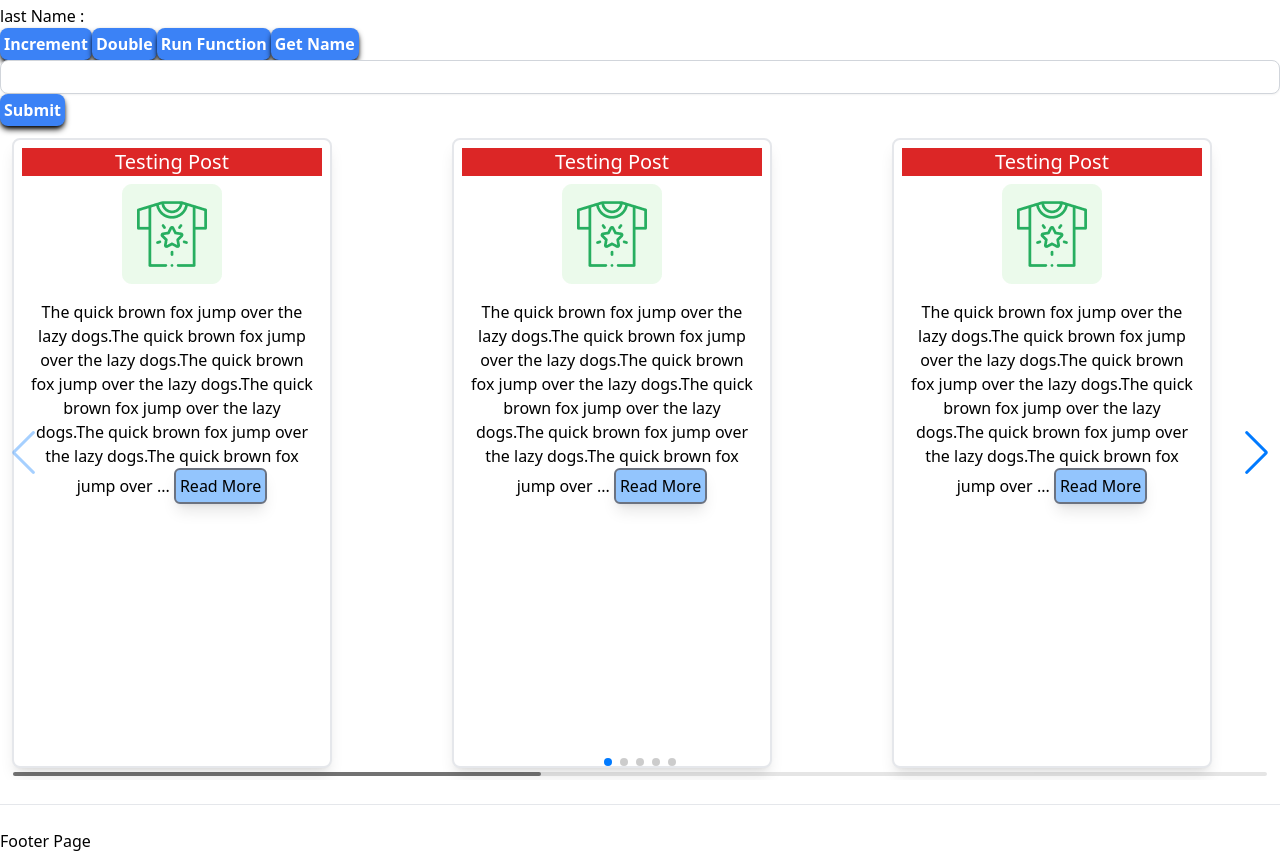
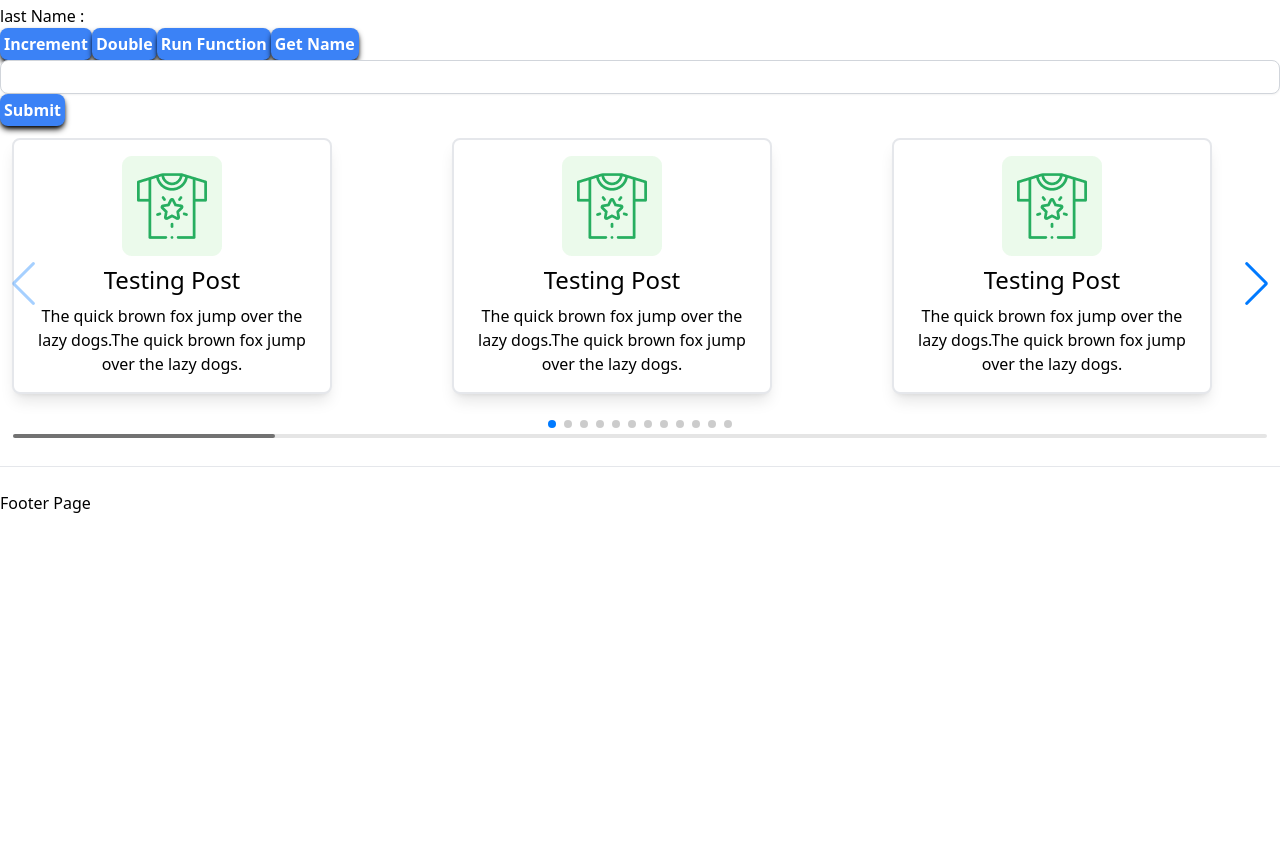
Before and after one commit to mintumia/allbusinessmintu, a Vue app: page / in a window 1280 px wide. Shown: the part 1343-2196 px from the top of the page. After the commit the page ends 1858 px from the top, so only its background shows below. Built offline with nearby package versions, Linux system fonts and the light colour scheme.

Commit message:
Catagory Card Modified

```diff
--- a/src/assets/main.css
+++ b/src/assets/main.css
@@ -1018,6 +1018,14 @@ select {
   border-width: 0;
 }
 
+.visible {
+  visibility: visible;
+}
+
+.invisible {
+  visibility: hidden;
+}
+
 .\!collapse {
   visibility: collapse !important;
 }
@@ -1034,16 +1042,24 @@ select {
   position: relative;
 }
 
-.bottom-3 {
-  bottom: 0.75rem;
+.-left-1 {
+  left: -0.25rem;
+}
+
+.-left-0 {
+  left: -0px;
+}
+
+.-top-0 {
+  top: -0px;
 }
 
 .z-10 {
   z-index: 10;
 }
 
-.z-30 {
-  z-index: 30;
+.z-20 {
+  z-index: 20;
 }
 
 .m-2 {
@@ -1064,21 +1080,11 @@ select {
   margin-right: 0.5rem;
 }
 
-.mx-3 {
-  margin-left: 0.75rem;
-  margin-right: 0.75rem;
-}
-
 .mx-auto {
   margin-left: auto;
   margin-right: auto;
 }
 
-.my-1 {
-  margin-top: 0.25rem;
-  margin-bottom: 0.25rem;
-}
-
 .mb-6 {
   margin-bottom: 1.5rem;
 }
@@ -1156,10 +1162,18 @@ select {
   height: fit-content;
 }
 
+.min-h-\[230px\] {
+  min-height: 230px;
+}
+
 .min-h-\[630px\] {
   min-height: 630px;
 }
 
+.min-h-full {
+  min-height: 100%;
+}
+
 .w-10 {
   width: 2.5rem;
 }
@@ -1178,10 +1192,6 @@ select {
 
 .w-44 {
   width: 11rem;
-}
-
-.w-48 {
-  width: 12rem;
 }
 
 .w-5 {
@@ -1199,6 +1209,10 @@ select {
 
 .w-full {
   width: 100%;
+}
+
+.min-w-full {
+  min-width: 100%;
 }
 
 .max-w-screen-xl {
@@ -1264,6 +1278,10 @@ select {
   align-self: center;
 }
 
+.overflow-hidden {
+  overflow: hidden;
+}
+
 .whitespace-nowrap {
   white-space: nowrap;
 }
@@ -1346,11 +1364,6 @@ select {
   background-color: rgb(165 180 252 / var(--tw-bg-opacity));
 }
 
-.bg-indigo-700 {
-  --tw-bg-opacity: 1;
-  background-color: rgb(67 56 202 / var(--tw-bg-opacity));
-}
-
 .bg-red-600 {
   --tw-bg-opacity: 1;
   background-color: rgb(220 38 38 / var(--tw-bg-opacity));
@@ -1440,14 +1453,9 @@ select {
   font-weight: 600;
 }
 
-.text-gray-200 {
+.text-black {
   --tw-text-opacity: 1;
-  color: rgb(229 231 235 / var(--tw-text-opacity));
-}
-
-.text-gray-400 {
-  --tw-text-opacity: 1;
-  color: rgb(156 163 175 / var(--tw-text-opacity));
+  color: rgb(0 0 0 / var(--tw-text-opacity));
 }
 
 .text-gray-500 {
@@ -1477,6 +1485,10 @@ select {
 
 .opacity-90 {
   opacity: 0.9;
+}
+
+.opacity-25 {
+  opacity: 0.25;
 }
 
 .shadow {
@@ -1503,18 +1515,8 @@ select {
   box-shadow: var(--tw-ring-offset-shadow, 0 0 #0000), var(--tw-ring-shadow, 0 0 #0000), var(--tw-shadow);
 }
 
-.shadow-black {
-  --tw-shadow-color: #000;
-  --tw-shadow: var(--tw-shadow-colored);
-}
-
 .blur {
   --tw-blur: blur(8px);
-  filter: var(--tw-blur) var(--tw-brightness) var(--tw-contrast) var(--tw-grayscale) var(--tw-hue-rotate) var(--tw-invert) var(--tw-saturate) var(--tw-sepia) var(--tw-drop-shadow);
-}
-
-.drop-shadow-lg {
-  --tw-drop-shadow: drop-shadow(0 10px 8px rgb(0 0 0 / 0.04)) drop-shadow(0 4px 3px rgb(0 0 0 / 0.1));
   filter: var(--tw-blur) var(--tw-brightness) var(--tw-contrast) var(--tw-grayscale) var(--tw-hue-rotate) var(--tw-invert) var(--tw-saturate) var(--tw-sepia) var(--tw-drop-shadow);
 }
 
@@ -1534,6 +1536,10 @@ select {
   display: none;
 }
 
+.hover\:visible:hover {
+  visibility: visible;
+}
+
 .hover\:bg-gray-100:hover {
   --tw-bg-opacity: 1;
   background-color: rgb(243 244 246 / var(--tw-bg-opacity));
--- a/src/components/catagoryCard.vue
+++ b/src/components/catagoryCard.vue
@@ -1,20 +1,50 @@
-<script setup lang="ts">
+<script setup>
+import {ref,defineProps} from 'vue';
+
+const isVisible =ref(false);
+const showFull = ref(false);
+const isOver = ref(false);
+const myProps = defineProps({
+  postTitle:String,
+  description:String,
+  imagePath:String,
+
+});
+
+function  countChar(limit = 20){
+  if(myProps.description.length >limit && showFull.value===false){
+    //console.log("limit : "+limit);
+    isOver.value = true;
+    return myProps.description.slice(0,limit)+"...";
+  }else {
+    return myProps.description;
+  }
+
+}
 
 </script>
 
+
 <template>
-<div class="mx-auto">
+  <div class="relative w-[320px] min-h-[230px] m-3 p-2 rounded-lg shadow-lg border-2 bg-white z-10 ">
 
-   <div class="relative mx-3 my-1 z-10" >
+    <router-link to="/about" @mouseover="isVisible = true" @mouseout="isVisible = false" >
 
-      <div class="absolute bottom-3 text-center text-gray-200 z-30 opacity-90 bg-indigo-700"><h3 class="text-xl">Card Title and</h3> </div>
-    </div>
-     <Icon class="w-48 h-40 bg-white text-gray-400 rounded-lg border-2 drop-shadow-lg shadow-black" name="bi:card-image"/>
-
-
-</div>
+      <div>
+        <span :class='isVisible ? "block":"hidden"' class="absolute opacity-25 -left-0 -top-0 min-w-full min-h-full bg-gray-300 z-20"></span>
+        <div class="flex content-center justify-center p-2 mx-auto">
+          <!--            <img :src="imagePath" :alt="postTitle">-->
+          <img :src="imagePath" :alt="postTitle">
+        </div>
+        <div class="text-2xl font-medium text-black text-center">
+          <h1>{{postTitle}}</h1>
+        </div>
+        <div class="relative p-2 text-center">
+          <p>
+            {{countChar(100)}} <button v-if="isOver" class="bg-blue-300 rounded-md shadow-lg border-2 border-gray-500 p-1" @click="()=>showFull = !showFull"><span v-if="showFull===false">Read More</span><span v-if="showFull===true">Read Less</span></button>
+          </p>
+        </div>
+      </div>
+    </router-link>
+  </div>
 </template>
-
-<style scoped>
-
-</style>
--- a/src/components/simpleSlideTest.vue
+++ b/src/components/simpleSlideTest.vue
@@ -47,13 +47,22 @@
 <!--    <swiper-slide ><post-card link="./about" postTitle="Testing Post" imagePath="/src/assets/images/cloth.png" description="The quick brown fox jump over the lazy dogs.The quick brown fox jump over the lazy dogs.The quick brown fox jump over the lazy dogs.The quick brown fox jump over the lazy dogs.The quick brown fox jump over the lazy dogs.The quick brown fox jump over the lazy dogs.The quick brown fox jump over the lazy dogs.The quick brown fox jump over the lazy dogs.The quick brown fox jump over the lazy dogs.The quick brown fox jump over the lazy dogs.The quick brown fox jump over the lazy dogs.The quick brown fox jump over the lazy dogs.The quick brown fox jump over the lazy dogs.The quick brown fox jump over the lazy dogs.The quick brown fox jump over the lazy dogs.The quick brown fox jump over the lazy dogs.The quick brown fox jump over the lazy dogs." /></swiper-slide>-->
 
 
-<swiper-slide><post-card postTitle="Testing Post" imagePath="/src/assets/images/cloth.png" description="The quick brown fox jump over the lazy dogs.The quick brown fox jump over the lazy dogs.The quick brown fox jump over the lazy dogs.The quick brown fox jump over the lazy dogs.The quick brown fox jump over the lazy dogs.The quick brown fox jump over the lazy dogs.The quick brown fox jump over the lazy dogs.The quick brown fox jump over the lazy dogs.The quick brown fox jump over the lazy dogs.The quick brown fox jump over the lazy dogs.The quick brown fox jump over the lazy dogs.The quick brown fox jump over the lazy dogs.The quick brown fox jump over the lazy dogs.The quick brown fox jump over the lazy dogs.The quick brown fox jump over the lazy dogs.The quick brown fox jump over the lazy dogs.The quick brown fox jump over the lazy dogs." /> </swiper-slide>
-<swiper-slide><post-card postTitle="Testing Post" imagePath="/src/assets/images/cloth.png" description="The quick brown fox jump over the lazy dogs.The quick brown fox jump over the lazy dogs.The quick brown fox jump over the lazy dogs.The quick brown fox jump over the lazy dogs.The quick brown fox jump over the lazy dogs.The quick brown fox jump over the lazy dogs.The quick brown fox jump over the lazy dogs.The quick brown fox jump over the lazy dogs.The quick brown fox jump over the lazy dogs.The quick brown fox jump over the lazy dogs.The quick brown fox jump over the lazy dogs.The quick brown fox jump over the lazy dogs.The quick brown fox jump over the lazy dogs.The quick brown fox jump over the lazy dogs.The quick brown fox jump over the lazy dogs.The quick brown fox jump over the lazy dogs.The quick brown fox jump over the lazy dogs." /> </swiper-slide>
-<swiper-slide><post-card postTitle="Testing Post" imagePath="/src/assets/images/cloth.png" description="The quick brown fox jump over the lazy dogs.The quick brown fox jump over the lazy dogs.The quick brown fox jump over the lazy dogs.The quick brown fox jump over the lazy dogs.The quick brown fox jump over the lazy dogs.The quick brown fox jump over the lazy dogs.The quick brown fox jump over the lazy dogs.The quick brown fox jump over the lazy dogs.The quick brown fox jump over the lazy dogs.The quick brown fox jump over the lazy dogs.The quick brown fox jump over the lazy dogs.The quick brown fox jump over the lazy dogs.The quick brown fox jump over the lazy dogs.The quick brown fox jump over the lazy dogs.The quick brown fox jump over the lazy dogs.The quick brown fox jump over the lazy dogs.The quick brown fox jump over the lazy dogs." /> </swiper-slide>
-<swiper-slide><post-card postTitle="Testing Post" imagePath="/src/assets/images/cloth.png" description="The quick brown fox jump over the lazy dogs.The quick brown fox jump over the lazy dogs.The quick brown fox jump over the lazy dogs.The quick brown fox jump over the lazy dogs.The quick brown fox jump over the lazy dogs.The quick brown fox jump over the lazy dogs.The quick brown fox jump over the lazy dogs.The quick brown fox jump over the lazy dogs.The quick brown fox jump over the lazy dogs.The quick brown fox jump over the lazy dogs.The quick brown fox jump over the lazy dogs.The quick brown fox jump over the lazy dogs.The quick brown fox jump over the lazy dogs.The quick brown fox jump over the lazy dogs.The quick brown fox jump over the lazy dogs.The quick brown fox jump over the lazy dogs.The quick brown fox jump over the lazy dogs." /> </swiper-slide>
-<swiper-slide><post-card postTitle="Testing Post" imagePath="/src/assets/images/cloth.png" description="The quick brown fox jump over the lazy dogs.The quick brown fox jump over the lazy dogs.The quick brown fox jump over the lazy dogs.The quick brown fox jump over the lazy dogs.The quick brown fox jump over the lazy dogs.The quick brown fox jump over the lazy dogs.The quick brown fox jump over the lazy dogs.The quick brown fox jump over the lazy dogs.The quick brown fox jump over the lazy dogs.The quick brown fox jump over the lazy dogs.The quick brown fox jump over the lazy dogs.The quick brown fox jump over the lazy dogs.The quick brown fox jump over the lazy dogs.The quick brown fox jump over the lazy dogs.The quick brown fox jump over the lazy dogs.The quick brown fox jump over the lazy dogs.The quick brown fox jump over the lazy dogs." /> </swiper-slide>
-<swiper-slide><post-card postTitle="Testing Post" imagePath="/src/assets/images/cloth.png" description="The quick brown fox jump over the lazy dogs.The quick brown fox jump over the lazy dogs.The quick brown fox jump over the lazy dogs.The quick brown fox jump over the lazy dogs.The quick brown fox jump over the lazy dogs.The quick brown fox jump over the lazy dogs.The quick brown fox jump over the lazy dogs.The quick brown fox jump over the lazy dogs.The quick brown fox jump over the lazy dogs.The quick brown fox jump over the lazy dogs.The quick brown fox jump over the lazy dogs.The quick brown fox jump over the lazy dogs.The quick brown fox jump over the lazy dogs.The quick brown fox jump over the lazy dogs.The quick brown fox jump over the lazy dogs.The quick brown fox jump over the lazy dogs.The quick brown fox jump over the lazy dogs." /> </swiper-slide>
-<swiper-slide><post-card postTitle="Testing Post" imagePath="/src/assets/images/cloth.png" description="The quick brown fox jump over the lazy dogs.The quick brown fox jump over the lazy dogs.The quick brown fox jump over the lazy dogs.The quick brown fox jump over the lazy dogs.The quick brown fox jump over the lazy dogs.The quick brown fox jump over the lazy dogs.The quick brown fox jump over the lazy dogs.The quick brown fox jump over the lazy dogs.The quick brown fox jump over the lazy dogs.The quick brown fox jump over the lazy dogs.The quick brown fox jump over the lazy dogs.The quick brown fox jump over the lazy dogs.The quick brown fox jump over the lazy dogs.The quick brown fox jump over the lazy dogs.The quick brown fox jump over the lazy dogs.The quick brown fox jump over the lazy dogs.The quick brown fox jump over the lazy dogs." /> </swiper-slide>
+<!--<swiper-slide><post-card postTitle="Testing Post" imagePath="/src/assets/images/cloth.png" description="The quick brown fox jump over the lazy dogs.The quick brown fox jump over the lazy dogs.The quick brown fox jump over the lazy dogs.The quick brown fox jump over the lazy dogs.The quick brown fox jump over the lazy dogs.The quick brown fox jump over the lazy dogs.The quick brown fox jump over the lazy dogs.The quick brown fox jump over the lazy dogs.The quick brown fox jump over the lazy dogs.The quick brown fox jump over the lazy dogs.The quick brown fox jump over the lazy dogs.The quick brown fox jump over the lazy dogs.The quick brown fox jump over the lazy dogs.The quick brown fox jump over the lazy dogs.The quick brown fox jump over the lazy dogs.The quick brown fox jump over the lazy dogs.The quick brown fox jump over the lazy dogs." /> </swiper-slide>-->
+
+<swiper-slide><catagory-card postTitle="Testing Post" imagePath="/src/assets/images/cloth.png" description="The quick brown fox jump over the lazy dogs.The quick brown fox jump over the lazy dogs."/> </swiper-slide>
+<swiper-slide><catagory-card postTitle="Testing Post" imagePath="/src/assets/images/cloth.png" description="The quick brown fox jump over the lazy dogs.The quick brown fox jump over the lazy dogs."/> </swiper-slide>
+<swiper-slide><catagory-card postTitle="Testing Post" imagePath="/src/assets/images/cloth.png" description="The quick brown fox jump over the lazy dogs.The quick brown fox jump over the lazy dogs."/> </swiper-slide>
+<swiper-slide><catagory-card postTitle="Testing Post" imagePath="/src/assets/images/cloth.png" description="The quick brown fox jump over the lazy dogs.The quick brown fox jump over the lazy dogs."/> </swiper-slide>
+<swiper-slide><catagory-card postTitle="Testing Post" imagePath="/src/assets/images/cloth.png" description="The quick brown fox jump over the lazy dogs.The quick brown fox jump over the lazy dogs.The quick brown fox jump over the lazy dogs.The quick brown fox jump over the lazy dogs.The quick brown fox jump over the lazy dogs.The quick brown fox jump over the lazy dogs.The quick brown fox jump over the lazy dogs.The quick brown fox jump over the lazy dogs.The quick brown fox jump over the lazy dogs.The quick brown fox jump over the lazy dogs.The quick brown fox jump over the lazy dogs.The quick brown fox jump over the lazy dogs.The quick brown fox jump over the lazy dogs.The quick brown fox jump over the lazy dogs.The quick brown fox jump over the lazy dogs.The quick brown fox jump over the lazy dogs.The quick brown fox jump over the lazy dogs."/> </swiper-slide>
+<swiper-slide><catagory-card postTitle="Testing Post" imagePath="/src/assets/images/cloth.png" description="The quick brown fox jump over the lazy dogs.The quick brown fox jump over the lazy dogs.The quick brown fox jump over the lazy dogs.The quick brown fox jump over the lazy dogs.The quick brown fox jump over the lazy dogs.The quick brown fox jump over the lazy dogs.The quick brown fox jump over the lazy dogs.The quick brown fox jump over the lazy dogs.The quick brown fox jump over the lazy dogs.The quick brown fox jump over the lazy dogs.The quick brown fox jump over the lazy dogs.The quick brown fox jump over the lazy dogs.The quick brown fox jump over the lazy dogs.The quick brown fox jump over the lazy dogs.The quick brown fox jump over the lazy dogs.The quick brown fox jump over the lazy dogs.The quick brown fox jump over the lazy dogs."/> </swiper-slide>
+<swiper-slide><catagory-card postTitle="Testing Post" imagePath="/src/assets/images/cloth.png" description="The quick brown fox jump over the lazy dogs.The quick brown fox jump over the lazy dogs.The quick brown fox jump over the lazy dogs.The quick brown fox jump over the lazy dogs.The quick brown fox jump over the lazy dogs.The quick brown fox jump over the lazy dogs.The quick brown fox jump over the lazy dogs.The quick brown fox jump over the lazy dogs.The quick brown fox jump over the lazy dogs.The quick brown fox jump over the lazy dogs.The quick brown fox jump over the lazy dogs.The quick brown fox jump over the lazy dogs.The quick brown fox jump over the lazy dogs.The quick brown fox jump over the lazy dogs.The quick brown fox jump over the lazy dogs.The quick brown fox jump over the lazy dogs.The quick brown fox jump over the lazy dogs."/> </swiper-slide>
+<swiper-slide><catagory-card postTitle="Testing Post" imagePath="/src/assets/images/cloth.png" description="The quick brown fox jump over the lazy dogs.The quick brown fox jump over the lazy dogs.The quick brown fox jump over the lazy dogs.The quick brown fox jump over the lazy dogs.The quick brown fox jump over the lazy dogs.The quick brown fox jump over the lazy dogs.The quick brown fox jump over the lazy dogs.The quick brown fox jump over the lazy dogs.The quick brown fox jump over the lazy dogs.The quick brown fox jump over the lazy dogs.The quick brown fox jump over the lazy dogs.The quick brown fox jump over the lazy dogs.The quick brown fox jump over the lazy dogs.The quick brown fox jump over the lazy dogs.The quick brown fox jump over the lazy dogs.The quick brown fox jump over the lazy dogs.The quick brown fox jump over the lazy dogs."/> </swiper-slide>
+<swiper-slide><catagory-card postTitle="Testing Post" imagePath="/src/assets/images/cloth.png" description="The quick brown fox jump over the lazy dogs.The quick brown fox jump over the lazy dogs.The quick brown fox jump over the lazy dogs.The quick brown fox jump over the lazy dogs.The quick brown fox jump over the lazy dogs.The quick brown fox jump over the lazy dogs.The quick brown fox jump over the lazy dogs.The quick brown fox jump over the lazy dogs.The quick brown fox jump over the lazy dogs.The quick brown fox jump over the lazy dogs.The quick brown fox jump over the lazy dogs.The quick brown fox jump over the lazy dogs.The quick brown fox jump over the lazy dogs.The quick brown fox jump over the lazy dogs.The quick brown fox jump over the lazy dogs.The quick brown fox jump over the lazy dogs.The quick brown fox jump over the lazy dogs."/> </swiper-slide>
+<swiper-slide><catagory-card postTitle="Testing Post" imagePath="/src/assets/images/cloth.png" description="The quick brown fox jump over the lazy dogs.The quick brown fox jump over the lazy dogs.The quick brown fox jump over the lazy dogs.The quick brown fox jump over the lazy dogs.The quick brown fox jump over the lazy dogs.The quick brown fox jump over the lazy dogs.The quick brown fox jump over the lazy dogs.The quick brown fox jump over the lazy dogs.The quick brown fox jump over the lazy dogs.The quick brown fox jump over the lazy dogs.The quick brown fox jump over the lazy dogs.The quick brown fox jump over the lazy dogs.The quick brown fox jump over the lazy dogs.The quick brown fox jump over the lazy dogs.The quick brown fox jump over the lazy dogs.The quick brown fox jump over the lazy dogs.The quick brown fox jump over the lazy dogs."/> </swiper-slide>
+<swiper-slide><catagory-card postTitle="Testing Post" imagePath="/src/assets/images/cloth.png" description="The quick brown fox jump over the lazy dogs.The quick brown fox jump over the lazy dogs.The quick brown fox jump over the lazy dogs.The quick brown fox jump over the lazy dogs.The quick brown fox jump over the lazy dogs.The quick brown fox jump over the lazy dogs.The quick brown fox jump over the lazy dogs.The quick brown fox jump over the lazy dogs.The quick brown fox jump over the lazy dogs.The quick brown fox jump over the lazy dogs.The quick brown fox jump over the lazy dogs.The quick brown fox jump over the lazy dogs.The quick brown fox jump over the lazy dogs.The quick brown fox jump over the lazy dogs.The quick brown fox jump over the lazy dogs.The quick brown fox jump over the lazy dogs.The quick brown fox jump over the lazy dogs."/> </swiper-slide>
+<swiper-slide><catagory-card postTitle="Testing Post" imagePath="/src/assets/images/cloth.png" description="The quick brown fox jump over the lazy dogs.The quick brown fox jump over the lazy dogs.The quick brown fox jump over the lazy dogs.The quick brown fox jump over the lazy dogs.The quick brown fox jump over the lazy dogs.The quick brown fox jump over the lazy dogs.The quick brown fox jump over the lazy dogs.The quick brown fox jump over the lazy dogs.The quick brown fox jump over the lazy dogs.The quick brown fox jump over the lazy dogs.The quick brown fox jump over the lazy dogs.The quick brown fox jump over the lazy dogs.The quick brown fox jump over the lazy dogs.The quick brown fox jump over the lazy dogs.The quick brown fox jump over the lazy dogs.The quick brown fox jump over the lazy dogs.The quick brown fox jump over the lazy dogs."/> </swiper-slide>
+<swiper-slide><catagory-card postTitle="Testing Post" imagePath="/src/assets/images/cloth.png" description="The quick brown fox jump over the lazy dogs.The quick brown fox jump over the lazy dogs.The quick brown fox jump over the lazy dogs.The quick brown fox jump over the lazy dogs.The quick brown fox jump over the lazy dogs.The quick brown fox jump over the lazy dogs.The quick brown fox jump over the lazy dogs.The quick brown fox jump over the lazy dogs.The quick brown fox jump over the lazy dogs.The quick brown fox jump over the lazy dogs.The quick brown fox jump over the lazy dogs.The quick brown fox jump over the lazy dogs.The quick brown fox jump over the lazy dogs.The quick brown fox jump over the lazy dogs.The quick brown fox jump over the lazy dogs.The quick brown fox jump over the lazy dogs.The quick brown fox jump over the lazy dogs."/> </swiper-slide>
+<swiper-slide><catagory-card postTitle="Testing Post" imagePath="/src/assets/images/cloth.png" description="The quick brown fox jump over the lazy dogs.The quick brown fox jump over the lazy dogs.The quick brown fox jump over the lazy dogs.The quick brown fox jump over the lazy dogs.The quick brown fox jump over the lazy dogs.The quick brown fox jump over the lazy dogs.The quick brown fox jump over the lazy dogs.The quick brown fox jump over the lazy dogs.The quick brown fox jump over the lazy dogs.The quick brown fox jump over the lazy dogs.The quick brown fox jump over the lazy dogs.The quick brown fox jump over the lazy dogs.The quick brown fox jump over the lazy dogs.The quick brown fox jump over the lazy dogs.The quick brown fox jump over the lazy dogs.The quick brown fox jump over the lazy dogs.The quick brown fox jump over the lazy dogs."/> </swiper-slide>
 
   </swiper>
 <!--  <div><h1>{{$route.href}}</h1></div>-->
@@ -73,10 +82,12 @@ import 'swiper/css/scrollbar';
 import router from "@/router";
 import PostCard from "@/components/PostCard.vue";
 import NewPostCard from "@/components/PostCard.vue";
+import CatagoryCard from "@/components/catagoryCard.vue";
 
 // Import Swiper styles
 export default {
   components: {
+    CatagoryCard,
     NewPostCard,
     PostCard,
     Swiper,
```
